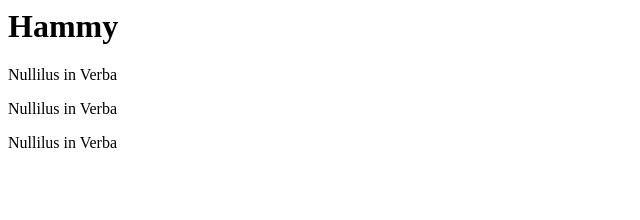
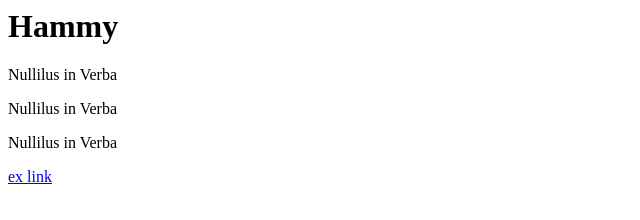
Before and after one commit to assawayut/assawayut.github.io, a plain HTML site: page index.html in a window 1280 px wide. Shown: the full height of the page, 0-640 px from the left. Drawn offline with Linux system fonts and the light colour scheme.

Commit message:
add link

```diff
--- a/index.html
+++ b/index.html
@@ -9,5 +9,6 @@
     <p>Nullilus in Verba</p>
     <p>Nullilus in Verba</p>
     <p>Nullilus in Verba</p>
+    <a href="https://github.com/assawayut/rover_exe_zip">ex link</a>
 </body>
 </html>
```
